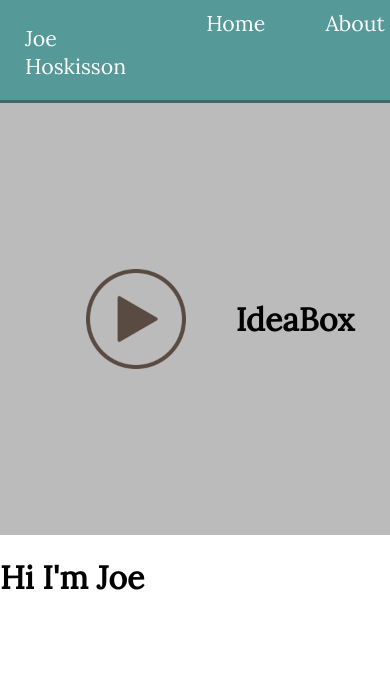
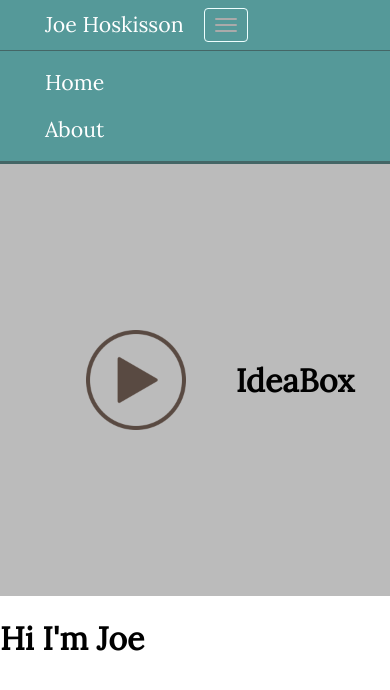
Before and after one commit to joevus/portfolio-ideabox, a React (Create React App) app: page / in a window 390 px wide. Shown: the top 690 px of the page. Built offline with nearby package versions, Linux system fonts and the light colour scheme.

Commit message:
Working on making navbar responsive.

```diff
--- a/src/components/navbar/Navbar.js
+++ b/src/components/navbar/Navbar.js
@@ -4,10 +4,21 @@
   render() {
     return(
       <nav className="navbar">
-        <div className="brand"><a href="#">Joe Hoskisson</a></div>
-        <div className="nav-right">
-          <a className="navLink" href="#">Home</a>
-          <a className="navLink" href="#">About</a>
+        <div className="navbar-header">
+          <a className="brand" href="#">Joe Hoskisson</a>
+          <button className="navbar-toggle">
+            <span className="sr-only">Toggle navigation</span>
+            <span className="icon-bar"></span>
+            <span className="icon-bar"></span>
+            <span className="icon-bar"></span>
+          </button>
+        </div>
+
+        <div className="navbar-collapse">
+          <ul>
+            <li><a className="navLink" href="#">Home</a></li>
+            <li><a className="navLink" href="#">About</a></li>
+          </ul>
         </div>
       </nav>
     )
--- a/src/css/index.css
+++ b/src/css/index.css
@@ -24,15 +24,27 @@
   font-size: 14pt;
 }
 
+.sr-only {
+  position: absolute;
+  width: 1px;
+  height: 1px;
+  padding: 0;
+  margin: -1px;
+  overflow: hidden;
+  clip: rect(0,0,0,0);
+  border: 0;
+}
+
 .navbar {
   color: white;
-  display: grid;
-  grid-template-columns: 1fr 1fr;
   background: #559999;
   border-bottom: solid #446666 3px;
-  /*font-size: 16pt;*/
 }
 .navbar a {
+  padding-left: 20px;
+  padding-right: 20px;
+  padding-top: 10px;
+  padding-bottom: 10px;
   font-size: 16pt;
   text-decoration: none;
   color: white;
@@ -44,38 +56,63 @@
   margin-left: 25px;
 }
 
-.nav-right {
-  justify-self: end;
-  margin-right: 30px;
+.navbar-collapse {
+  border-top: solid #446666 1px;
 }
 
-.nav-right a {
-  margin-left: 60px;
 
+
+.navbar ul {
+  list-style: none;
+  padding-left: 0;
+  margin: 7.5px -15px;
+  margin-left: 25px;
 }
 
-.navbar div {
-  padding: 22px;
+.navbar-collapse li, .navbar-collapse a {
+  display: block;
 }
 
-/* for mobile */
-@media(max-width: 650px) {
+.navbar .icon-bar {
+  background-color: #aaa;
+  display: block;
+  width: 22px;
+  height: 2px;
+  border-radius: 1px;
+}
+
+.navbar .icon-bar + .icon-bar {
+  margin-top: 4px;
+}
+
+.navbar-toggle {
+  padding: 9px 10px;
+  margin-top: 8px;
+  margin-right: 15px;
+  margin-bottom: 8px;
+  background-color: transparent;
+  background-image: none;
+  border: 1px solid #eeffff;
+  border-radius: 4px;
+}
+
+/* for larger than mobile */
+@media (min-width: 768px){
   .navbar {
-    flex-wrap: wrap;
+    display: grid;
+    grid-template-columns: 1fr 1fr;
   }
-  .brand {
-    width: 100%;
-    margin: 15px 0 10px 15px;
-
+  .navbar-collapse {
+    justify-self: end;
+    margin-right: 30px;
   }
-  .navLink {
-    width: 100%;
-    margin-left: 15px;
-  }
-  .navbar div {
-    padding: 10px;
+  .navbar ul {
+    margin-top: 0;
+    margint-bottom: 0;
+    display: inline-block;
   }
 }
+
 
 /*Idea Box*/
 
```
